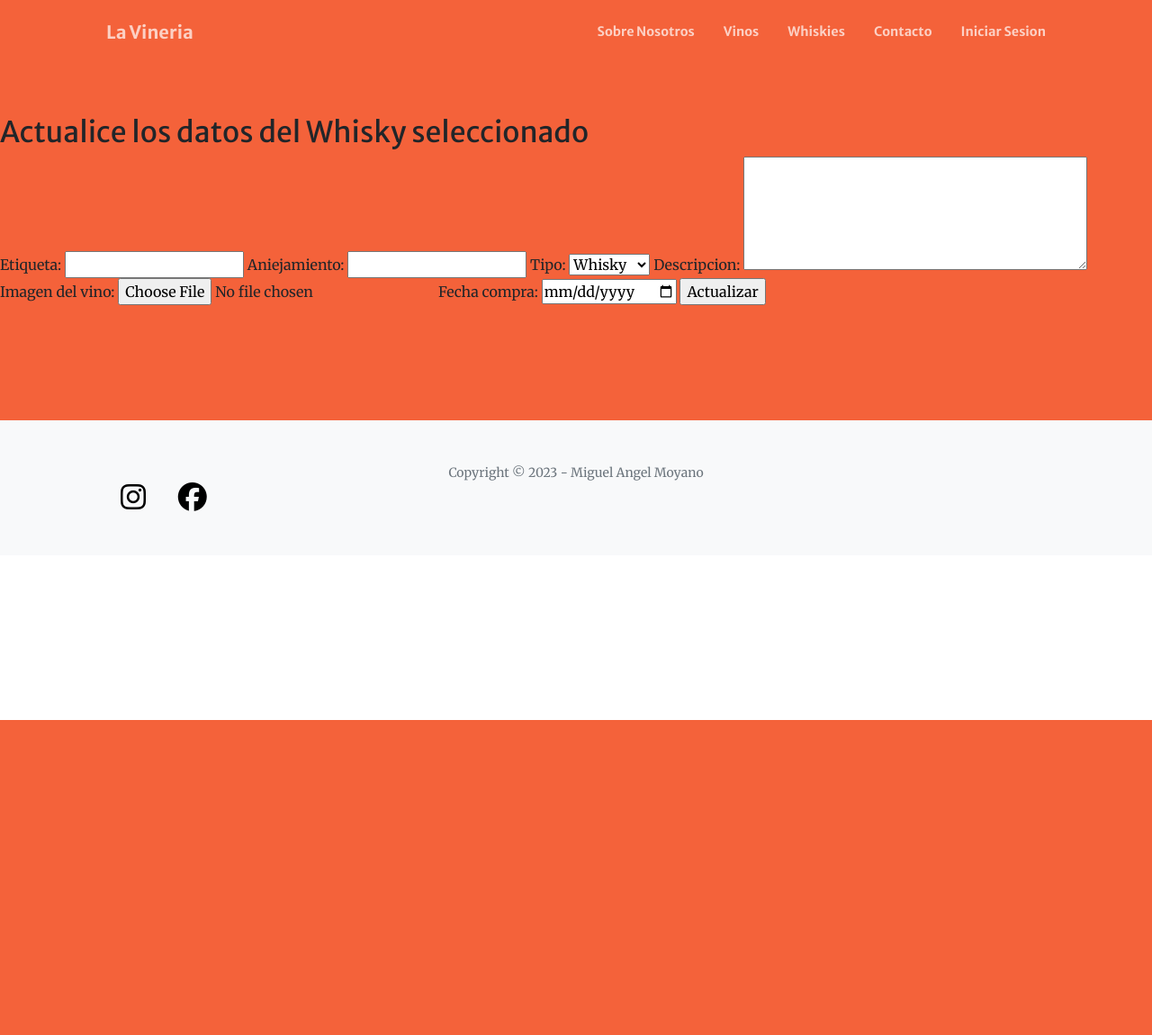
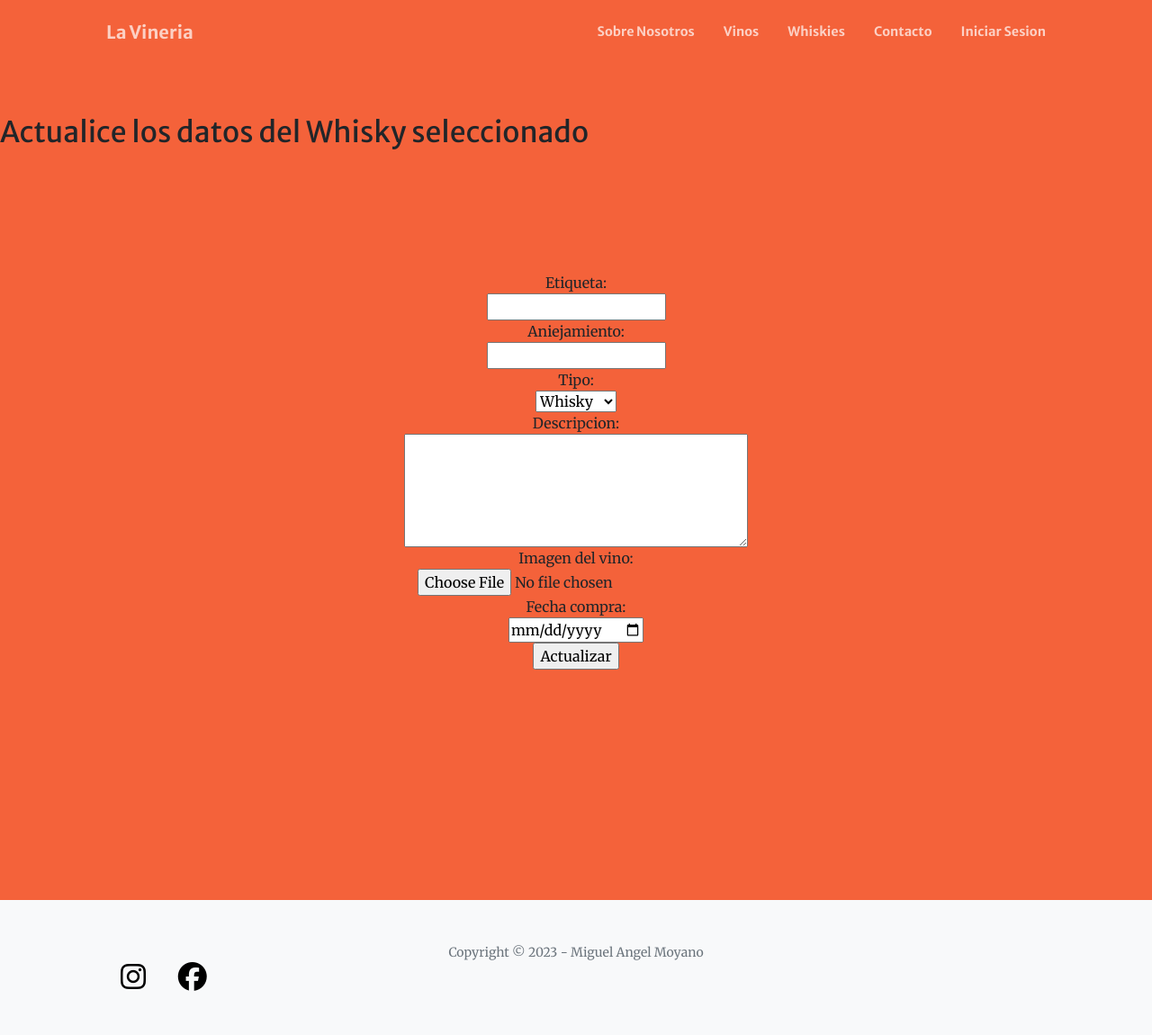
Before and after one commit to maiguelm/proyecto-django-coder, a Django app: template whiskies/templates/whiskies/update_whiskies.html in a window 1280 px wide. Shown: the whole page at 90% size. Before the commit the page ends 800 px from the top, so only its background shows below. Run offline with Django 4.2, Linux system fonts and the light colour scheme; the template is opened without the code that fills it: values that come from a table or form of the project are taken from there, others are empty; some libraries are stand-ins or nearby versions.

Commit message:
pequenias correcciones

```diff
--- a/proyectomoyano/templates/proyectomoyano/update_wine.html
+++ b/proyectomoyano/templates/proyectomoyano/update_wine.html
@@ -12,6 +12,7 @@ Actualizar Vinos
 
 <form class='formulario' action="" method="POST" enctype="multipart/form-data">
     {% csrf_token %}
+    {{form.media}}
     {{form}}
     <input type="submit" value="Actualizar">
 </form>
--- a/whiskies/templates/whiskies/update_whiskies.html
+++ b/whiskies/templates/whiskies/update_whiskies.html
@@ -10,11 +10,14 @@ Actualizar Whisky
 
 <h2>Actualice los datos del Whisky seleccionado</h2>
 
-<form action="" method="POST" enctype='multipart/form-data'>
+<section class="page-section" id="whiskies">
+
+<form class='formulario' action="" method='POST' enctype='multipart/form-data'>
     {% csrf_token %}
     {{form}}
     <input type="submit" value="Actualizar">
 </form>
 
+</section>
 
 {% endblock mainpage %}
--- a/whiskies/templates/whiskies/whiskies.html
+++ b/whiskies/templates/whiskies/whiskies.html
@@ -11,7 +11,7 @@ Los Whiskys
 <section class="page-section" id="whiskies">
 	<form class='formulario' action={% url "whiskies" %} method='POST' enctype='multipart/form-data'>
 		{% csrf_token %}
-
+		{{form.media}}
 		{{form}}
 		<button>Enviar</button>
 
```
